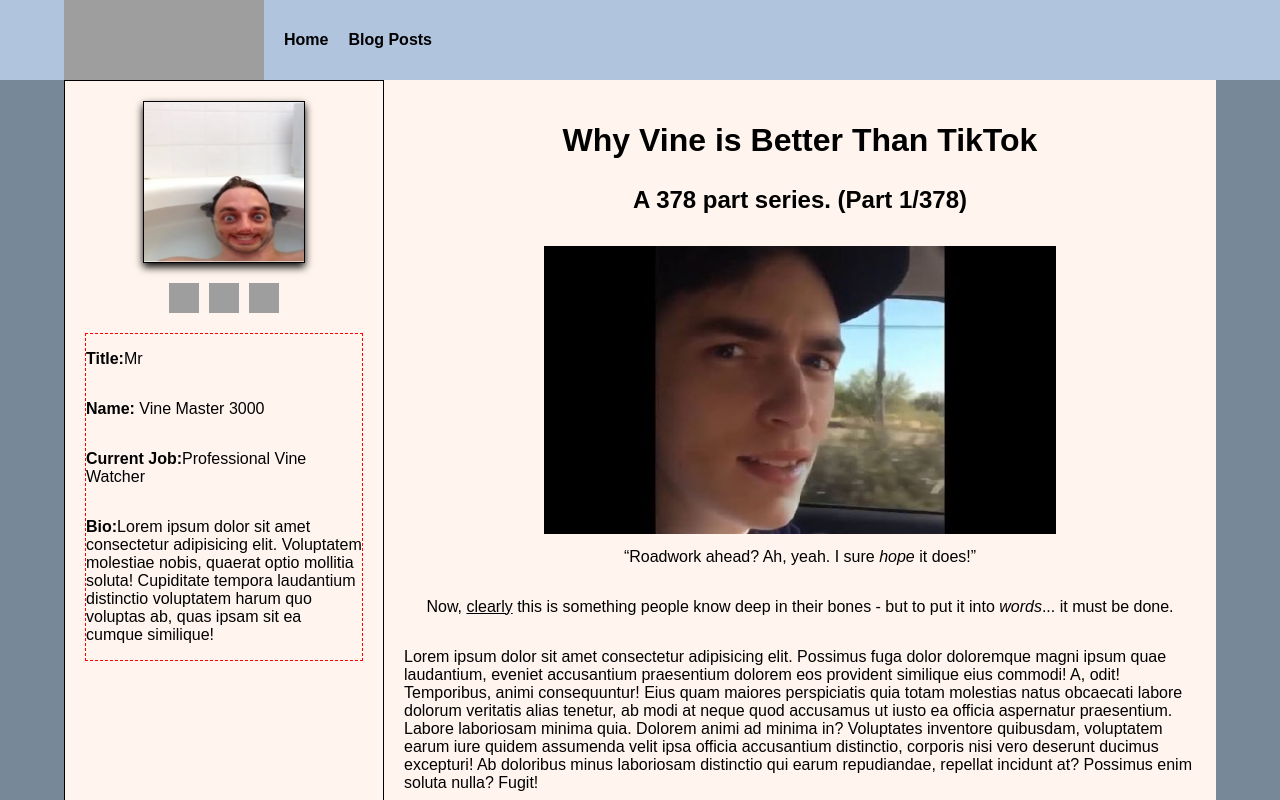
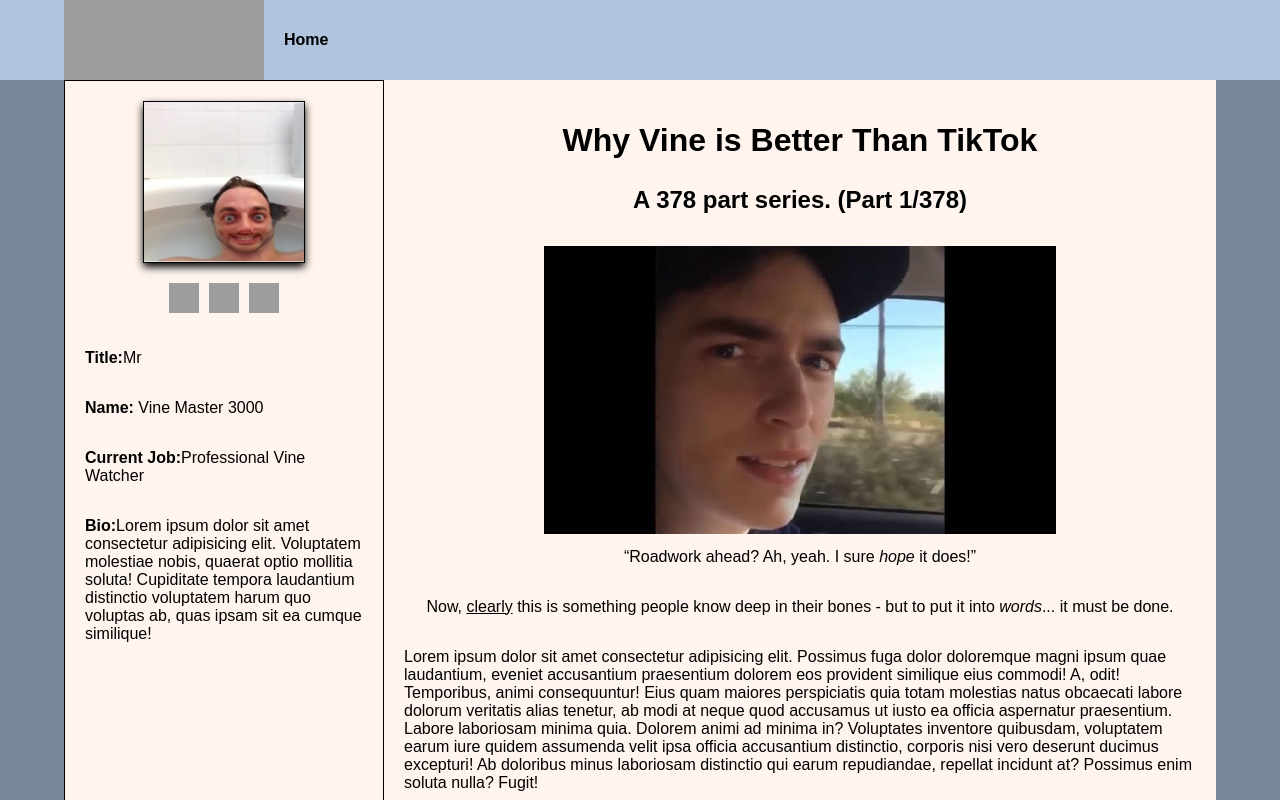
Before and after one commit to Brookcie1000/PureHTML-Blog, a website: page Blog Posts/Blog1.html in a window 1280 px wide. Shown: the top 800 px of the page. Drawn offline with Linux system fonts and the light colour scheme; grey boxes are pictures that could not be loaded.

Commit message:
Removed unneeded 'Blog Post' button in header.

```diff
--- a/Blog Posts/Blog1.html
+++ b/Blog Posts/Blog1.html
@@ -13,11 +13,6 @@
                 <div id="home-bttn" class="box">
                     <a class="black-to-grey" href="/index.html">
                         Home
-                    </a>
-                </div>
-                <div id="blog-post-bttn" class="box">
-                    <a class="black-to-grey" href="https:www.google.com.au">
-                        Blog Posts
                     </a>
                 </div>
             </div>
--- a/css/page-layout-blog.css
+++ b/css/page-layout-blog.css
@@ -59,7 +59,6 @@
     display: flex;
     flex-direction: column;
     align-items: start;
-    border: 1px dashed red;
 
 }
 
```
Also changed, not shown: Blog Posts/Blog2.html (+0 -5 lines), Blog Posts/Blog3.html (+0 -5 lines), Blog Posts/Blog4.html (+0 -5 lines), Blog Posts/Blog5.html (+0 -5 lines), Blog Posts/Blog6.html (+0 -5 lines), Blog Posts/Blog7.html (+0 -5 lines), Blog Posts/Blog8.html (+0 -5 lines), index.html (+0 -5 lines).
